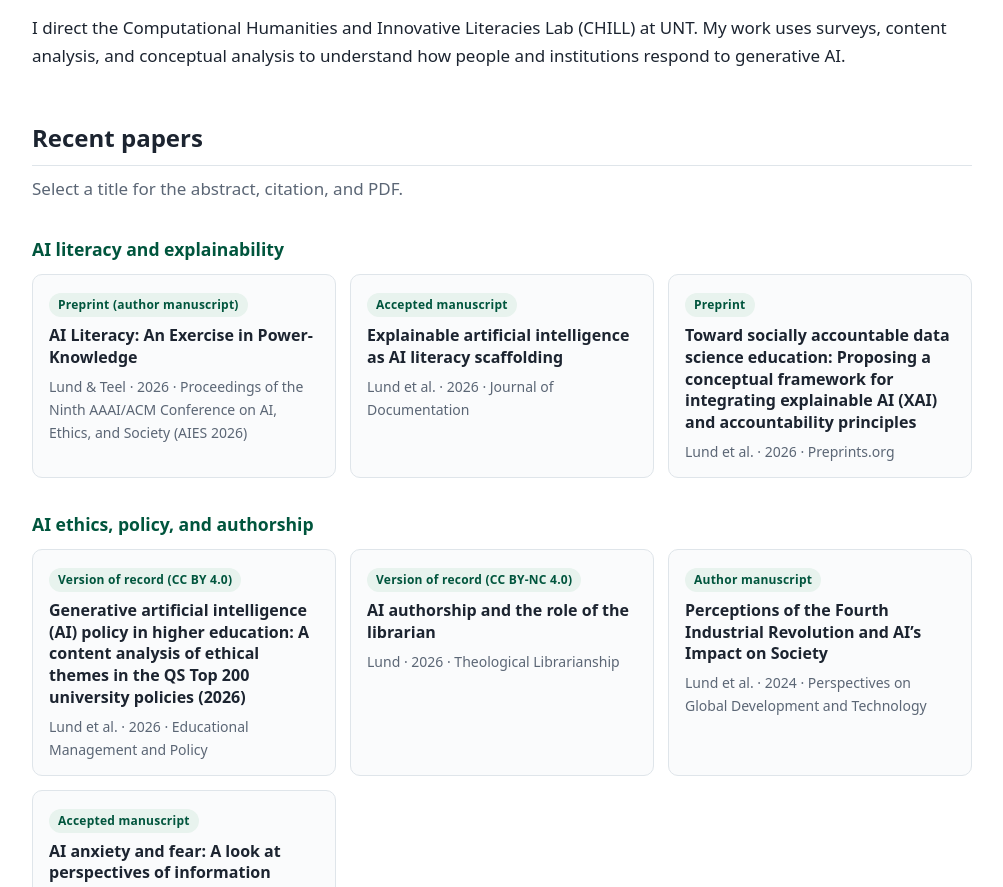
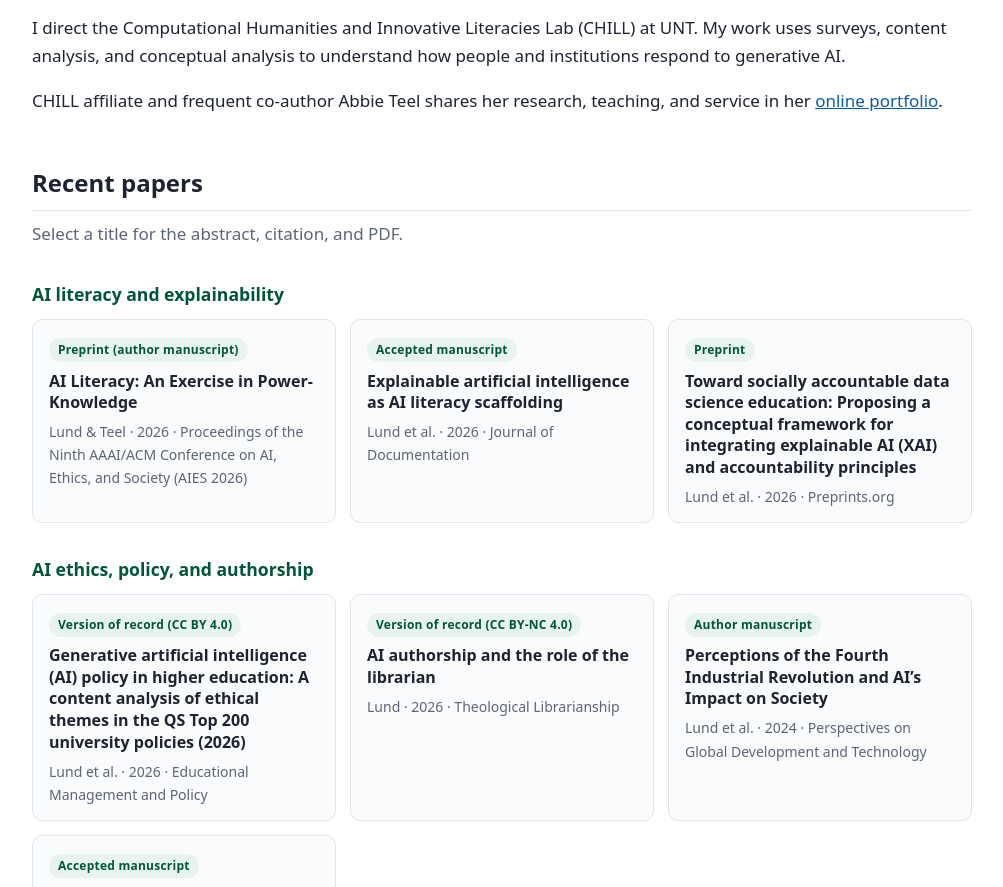
Before and after one commit to bdlund/bdlund.github.io, a plain HTML site: page index.html in a window 1280 px wide. Shown: the part 840-1727 px from the top of the page, without its empty margins (138-1141 px from the left). Drawn offline with Linux system fonts and the light colour scheme.

Commit message:
Add files via upload

```diff
--- a/index.html
+++ b/index.html
@@ -15,6 +15,7 @@
 <section class="wrap" id="research"><h2>Research areas</h2><ul class="chips big"><li>AI literacy</li><li>Explainable AI</li><li>AI ethics and policy</li><li>AI authorship</li><li>Information seeking</li><li>Data privacy literacy</li><li>Library technology</li><li>Research methods</li></ul>
 <h3 class="theme">Topic pages</h3><ul class="plain topics"><li><a href="topics/ai-literacy-and-explainability.html">AI literacy and explainability</a></li><li><a href="topics/ai-ethics-policy-and-authorship.html">AI ethics, policy, and authorship</a></li><li><a href="topics/information-seeking-and-libraries.html">Information seeking and libraries</a></li><li><a href="topics/privacy-and-data-literacy.html">Privacy and data literacy</a></li><li><a href="topics/technology-methods-and-teaching-resources.html">Technology, methods, and teaching resources</a></li></ul>
 <p>I direct the Computational Humanities and Innovative Literacies Lab (CHILL) at UNT. My work uses surveys, content analysis, and conceptual analysis to understand how people and institutions respond to generative AI.</p>
+<p>CHILL affiliate and frequent co-author Abbie Teel shares her research, teaching, and service in her <a href="https://ab-portfolio-ltec.netlify.app" rel="noopener">online portfolio</a>.</p>
 </section>
 <section class="wrap" id="papers"><h2>Recent papers</h2><p class="sub">Select a title for the abstract, citation, and PDF.</p><h3 class="theme">AI literacy and explainability</h3><div class="grid"><a class="card" href="papers/ai-literacy-power-knowledge.html"><span class="badge">Preprint (author manuscript)</span><h3>AI Literacy: An Exercise in Power-Knowledge</h3>
 <p class="who">Lund &amp; Teel · 2026 · Proceedings of the Ninth AAAI/ACM Conference on AI, Ethics, and Society (AIES 2026)</p></a><a class="card" href="papers/explainable-ai-literacy-scaffolding.html"><span class="badge">Accepted manuscript</span><h3>Explainable artificial intelligence as AI literacy scaffolding</h3>
```
